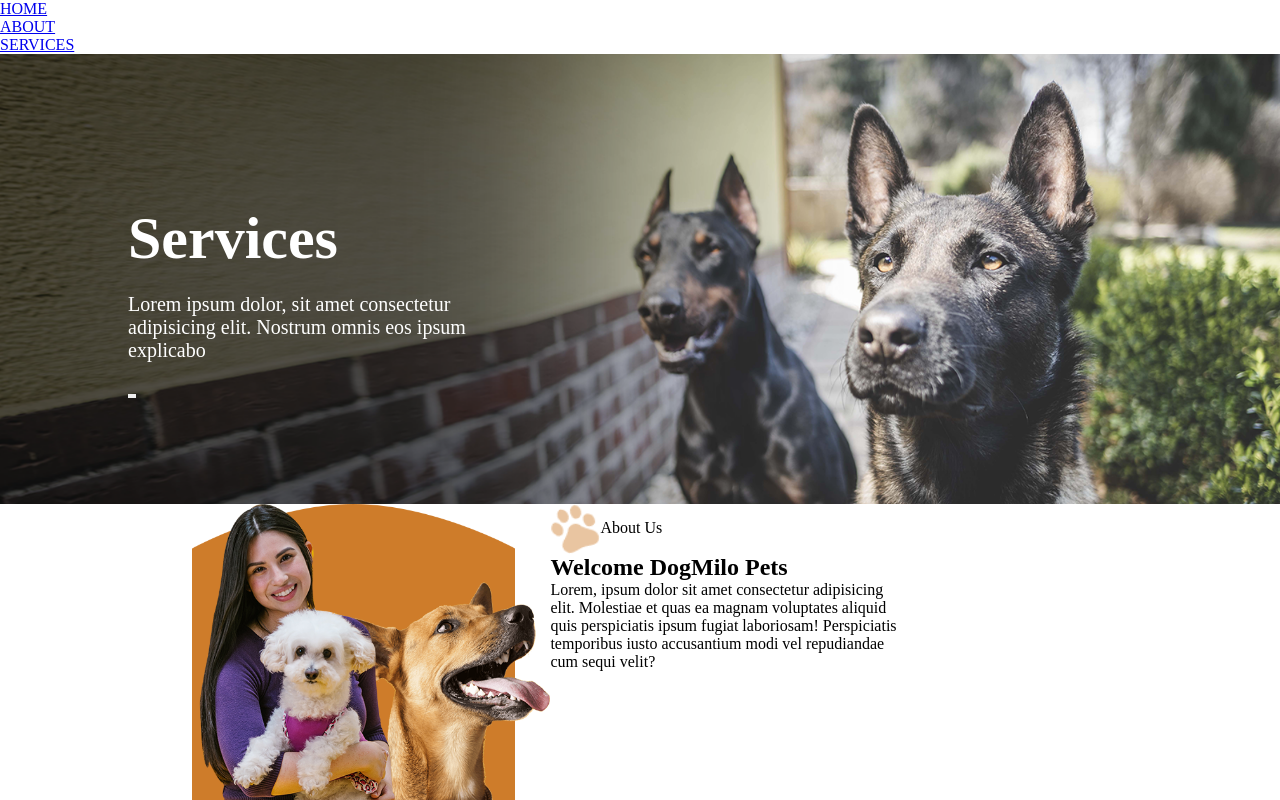
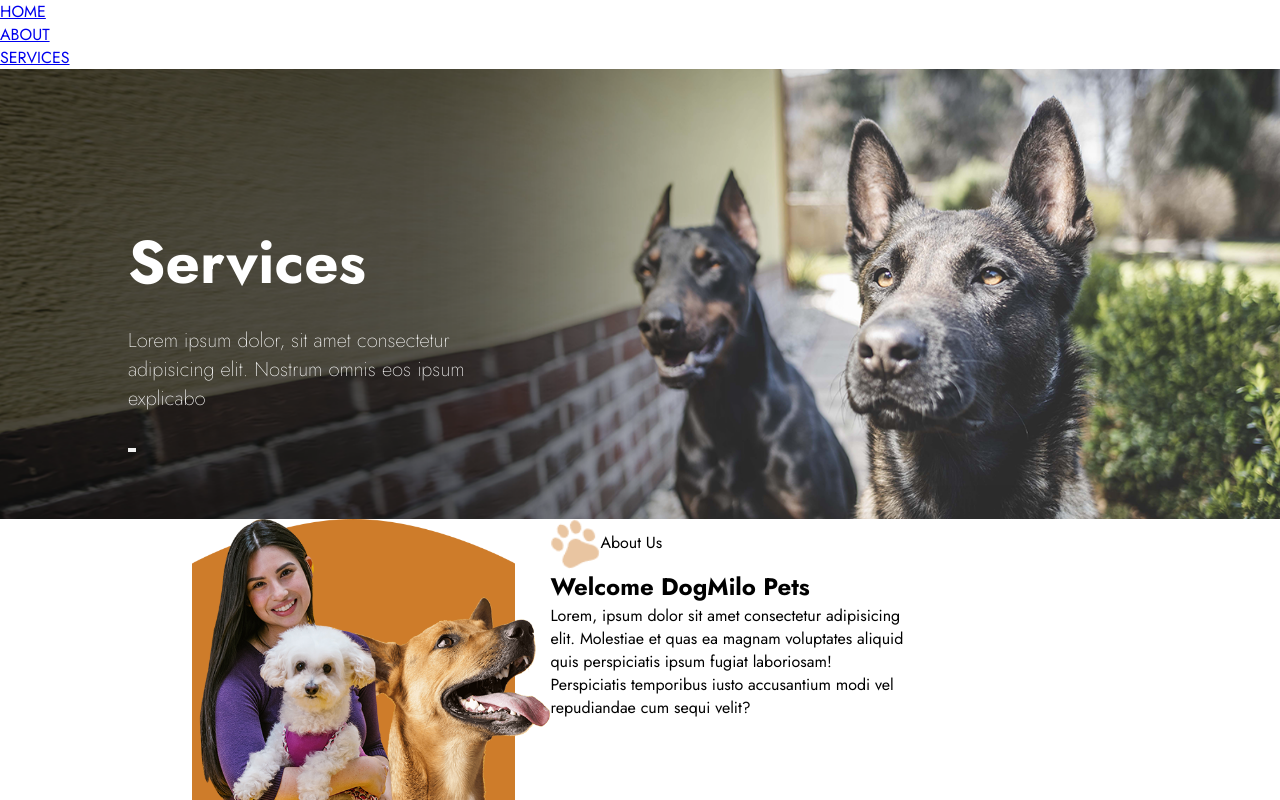
Before and after one commit to FraCuboni/proj-html-vuejs, a Vue app: page / in a window 1280 px wide. Shown: the top 800 px of the page. Built offline with nearby package versions, Linux system fonts and the light colour scheme.

Commit message:
fix: font-family

```diff
--- a/src/App.vue
+++ b/src/App.vue
@@ -38,6 +38,6 @@
 @use './styles/general.scss' as *;
 @use './styles/partials/mixins' as *;
 @use './styles/partials/variables' as *;
-
+@import url('https://fonts.googleapis.com/css2?family=Jost:ital,wght@0,100..900;1,100..900&display=swap');
 
 </style>
--- a/src/styles/general.scss
+++ b/src/styles/general.scss
@@ -2,6 +2,7 @@
     margin: 0;
     padding: 0;
     box-sizing: border-box;
+    font-family: "Jost", sans-serif;
 }
 
 .container {
```
